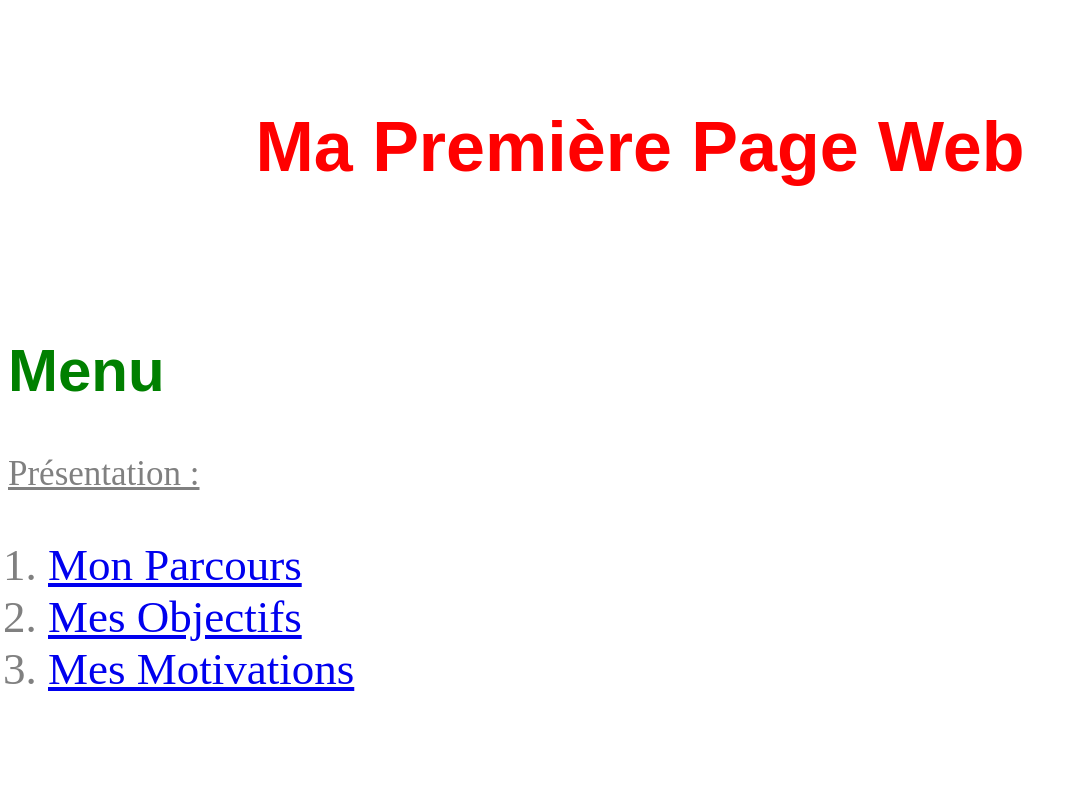
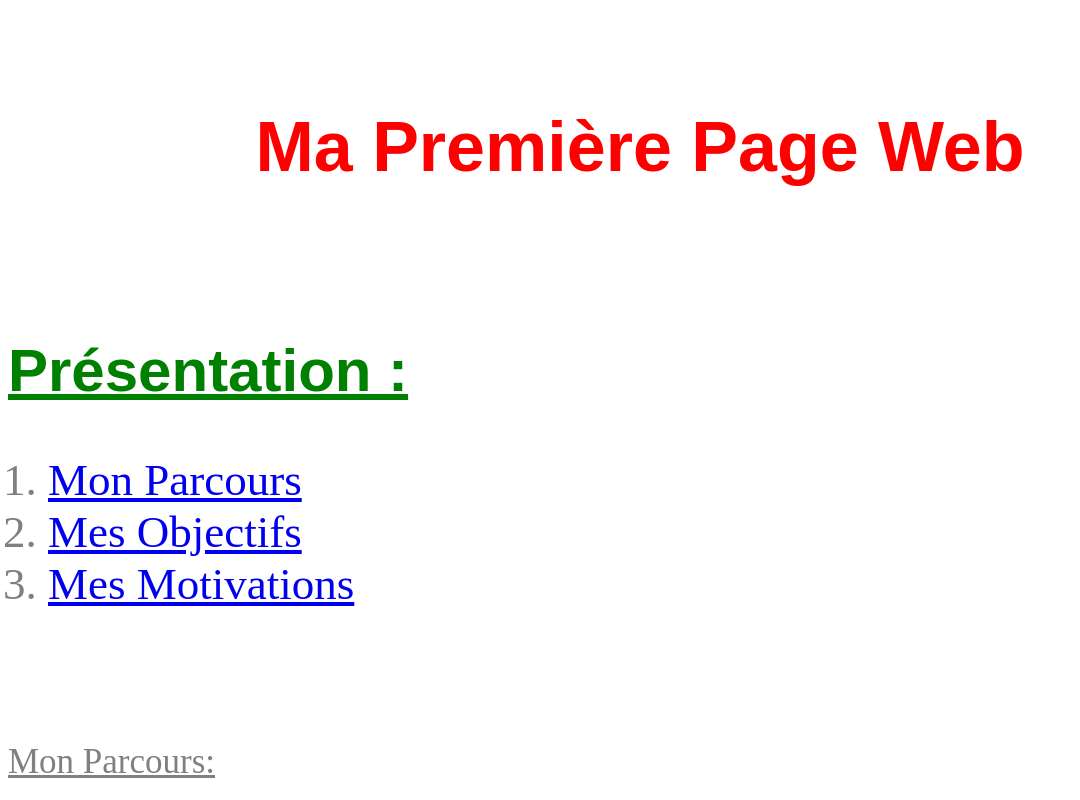
Before and after one commit to Manos972/Presentation, a plain HTML site: page index.html in a window 1280 px wide. Shown: the top 800 px of the page, without its empty margins (0-1080 px from the left). Drawn offline with Linux system fonts and the light colour scheme.

Commit message:
Update index.html

```diff
--- a/index.html
+++ b/index.html
@@ -28,8 +28,8 @@
 
   <head>
     <h1 class="red-text"> Ma Première Page Web </h1><br>
-    <h2 class="green-text">Menu</h2>
-    <p><span style="text-decoration: underline;">Présentation :</span></p>
+    <h2 class="green-text"><span style="text-decoration: underline;">Présentation :</span></h2>
+    <p></p>
 
       <ol class="grey-text">
           <li> <a href="#Raccourci">Mon Parcours</a></li>
```
